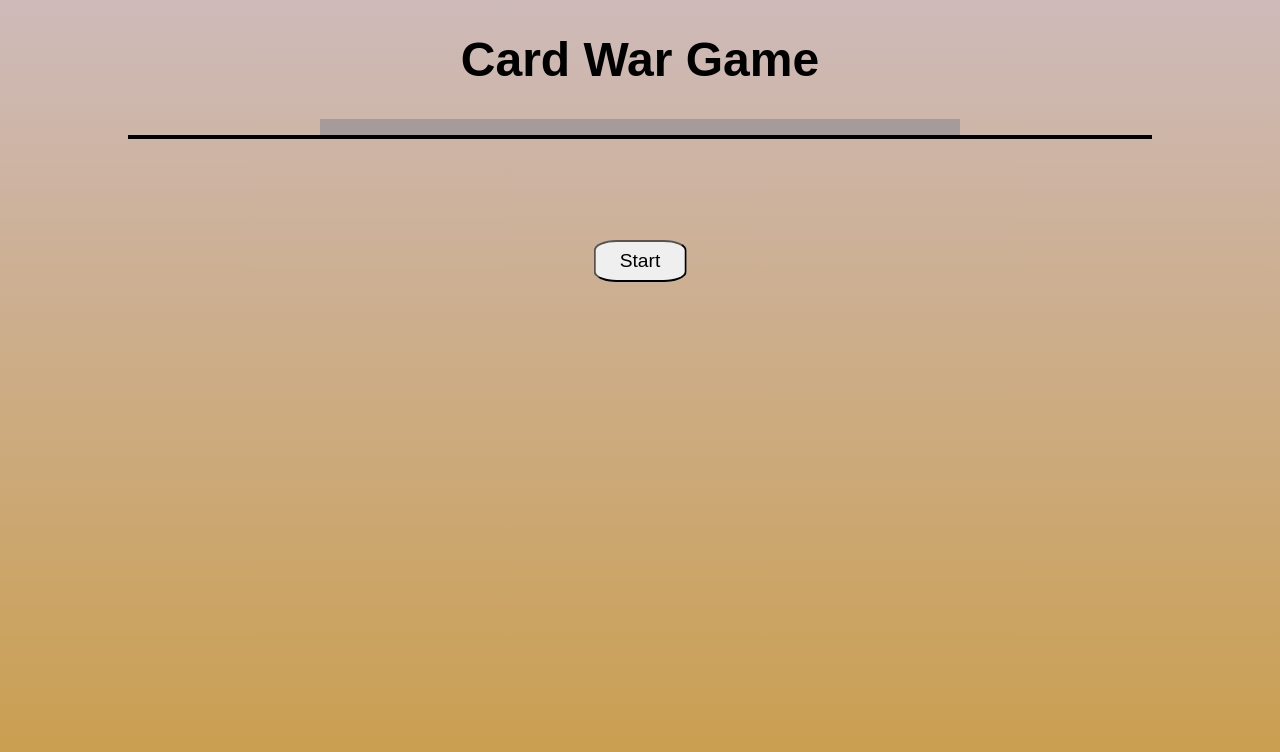
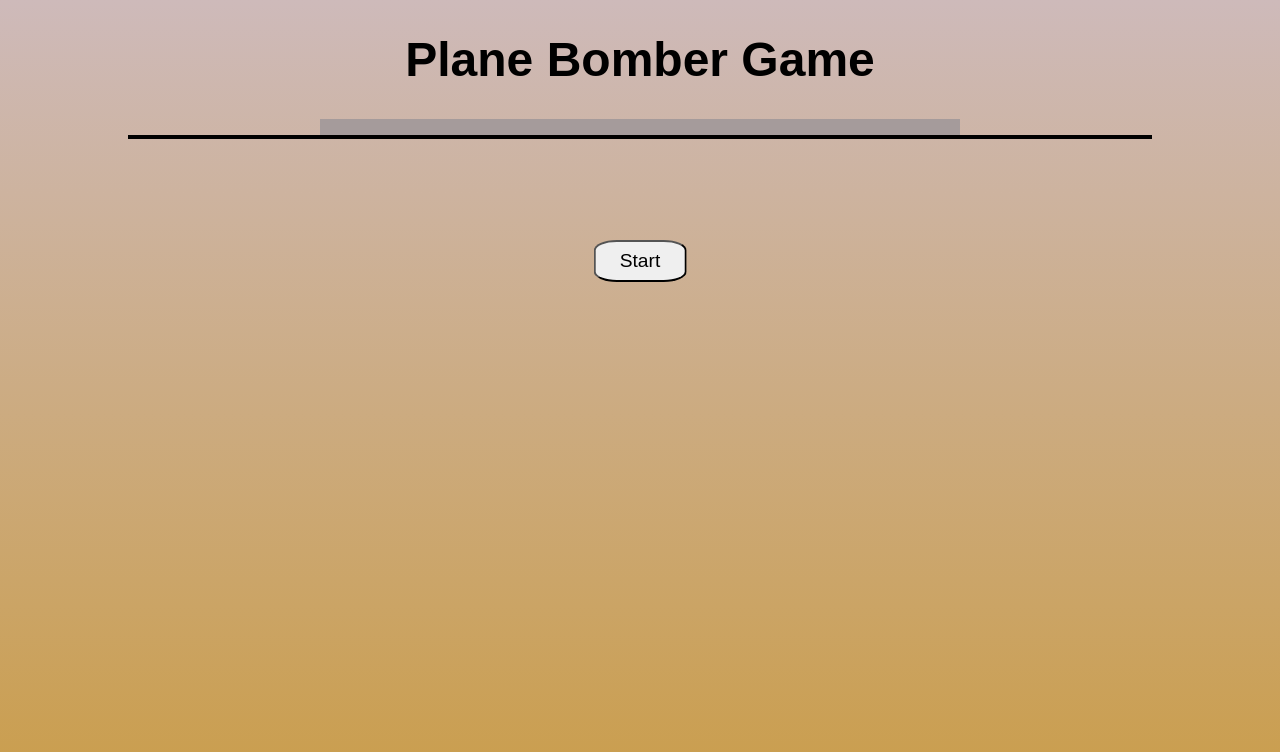
Before and after one commit to AyushBhandariNITK/Web_Development, a plain HTML site: page Javascript/Plane_Bomber_game/index.html in a window 1280 px wide. Drawn offline with Linux system fonts and the light colour scheme.

Commit message:
Update index.html

```diff
--- a/Javascript/Plane_Bomber_game/index.html
+++ b/Javascript/Plane_Bomber_game/index.html
@@ -4,11 +4,11 @@
     <meta charset="UTF-8">
     <meta http-equiv="X-UA-Compatible" content="IE=edge">
     <meta name="viewport" content="width=device-width, initial-scale=1.0">
-    <title>Card War Game</title>
+    <title>Plane Bomber Game</title>
     <link rel="stylesheet" href="style.css">
 </head>
 <body>
-    <header>Card War Game</header>
+    <header>Plane Bomber Game</header>
     <section class="container">
         <button class="startBtn">Start</button>
         <div class="score"></div>
```
